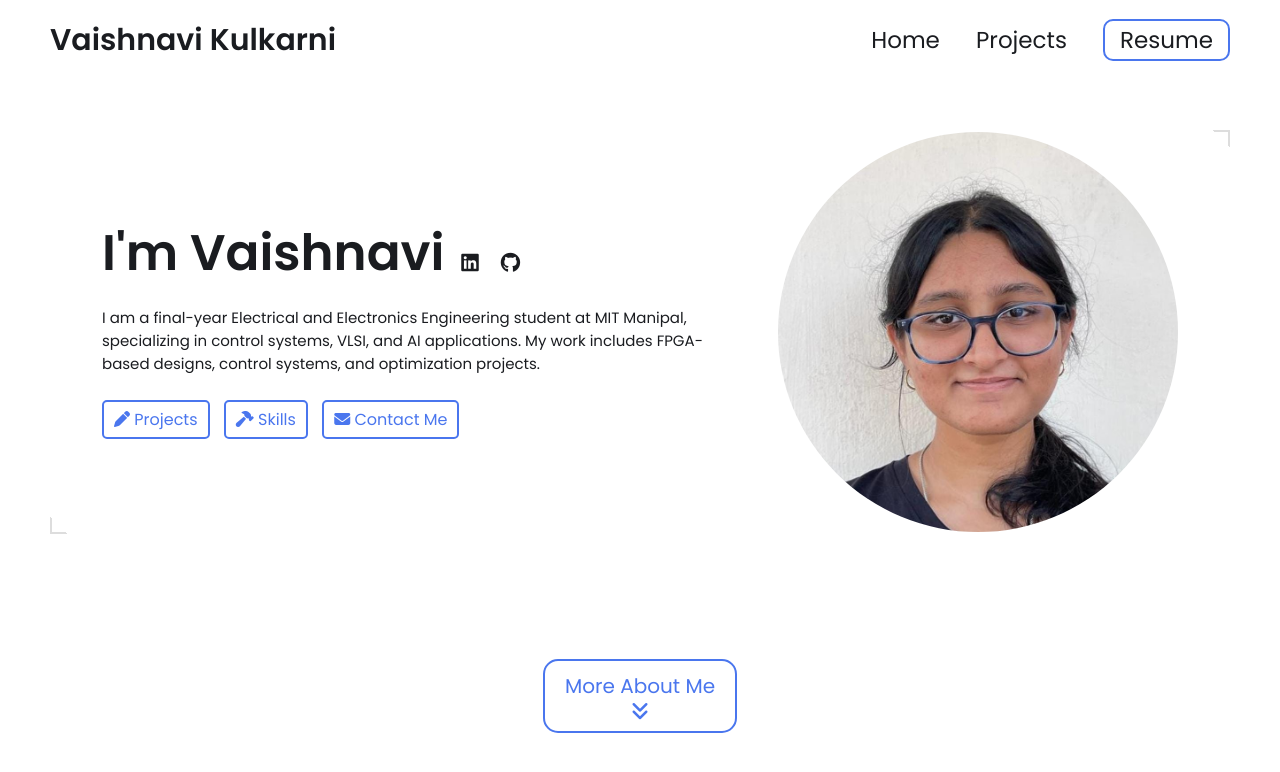
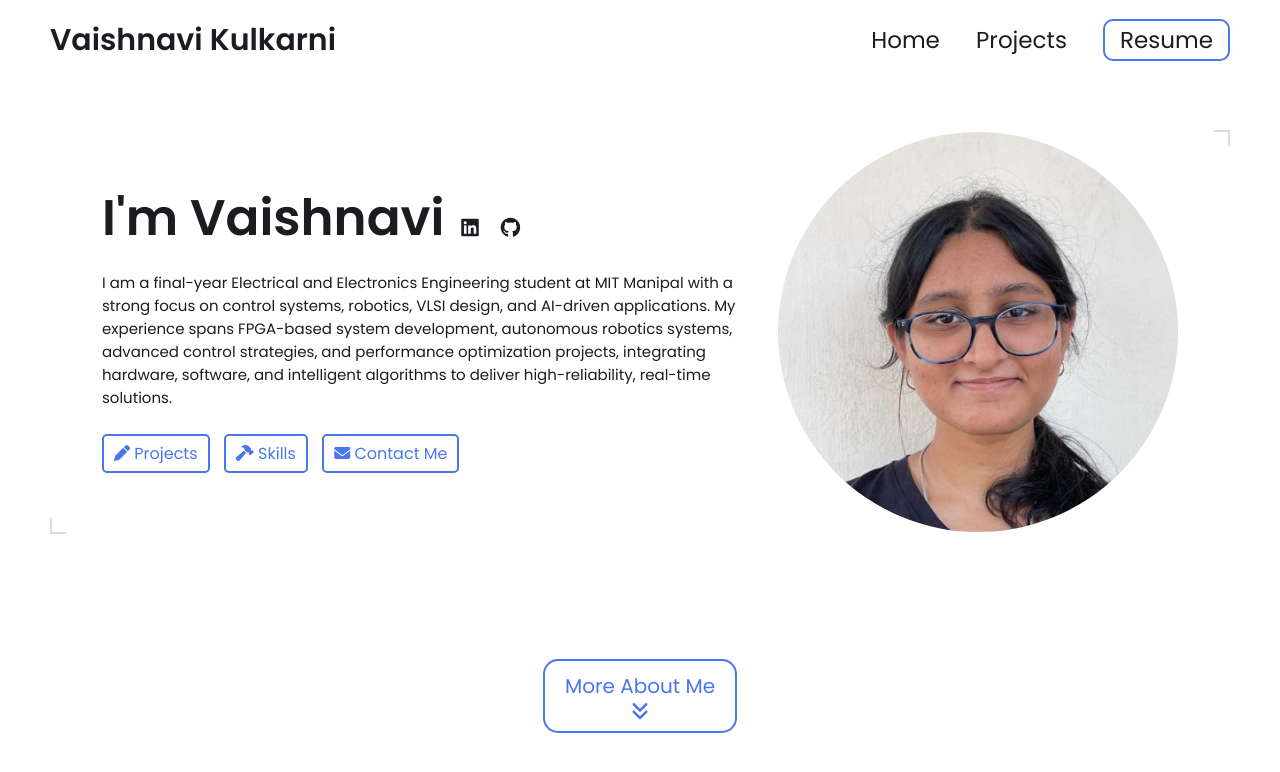
Before and after one commit to vk24940/vk24940.github.io, a Jekyll site: the page built from index.html, in a window 1280 px wide and 900 px high. Shown: the top 772 px of the window. Built offline with Jekyll 4.4.1, drawn with Linux system fonts in a browser that asks for light colours.

Commit message:
Update _config.yml

```diff
--- a/_config.yml
+++ b/_config.yml
@@ -15,7 +15,7 @@ title: Vaishnavi Kulkarni's Portfolio # This is what shows up in the tab of the
 name: Vaishnavi Kulkarni
 headline:
 description: >- # dont remove this line. this will ignore all new lines until the next section
-  I am a final-year Electrical and Electronics Engineering student at MIT Manipal, specializing in control systems, VLSI, and AI applications. My work includes FPGA-based designs, control systems, and optimization projects.
+  I am a final-year Electrical and Electronics Engineering student at MIT Manipal with a strong focus on control systems, robotics, VLSI design, and AI-driven applications. My experience spans FPGA-based system development, autonomous robotics systems, advanced control strategies, and performance optimization projects, integrating hardware, software, and intelligent algorithms to deliver high-reliability, real-time solutions.
 
 # Place your profile image in /assets/images/profile-image/folder and edit the file name
 profile_image: ./assets/images/profile-image/img_me.jpg
```
